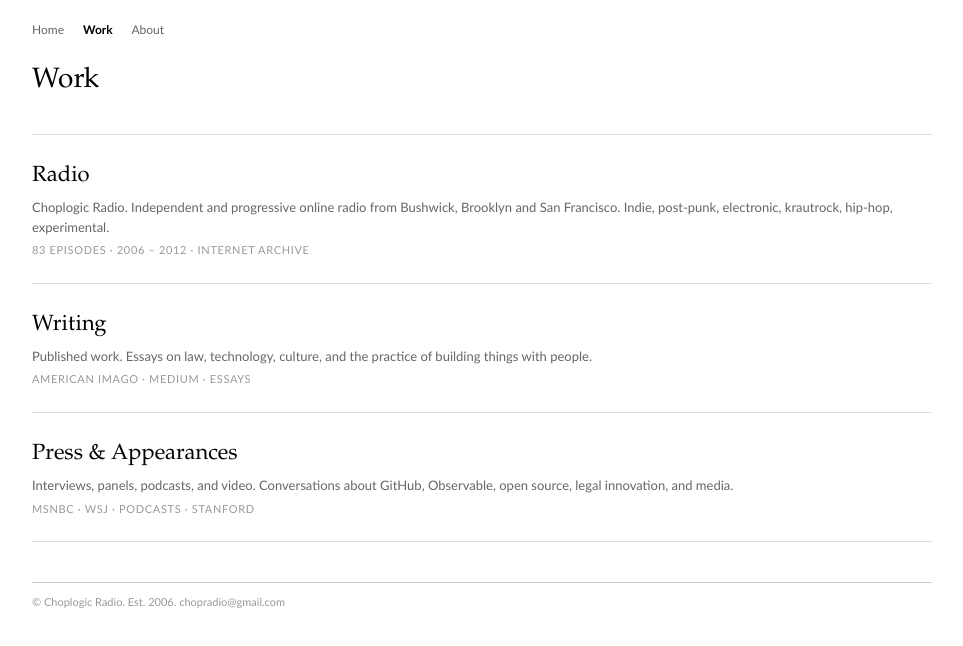
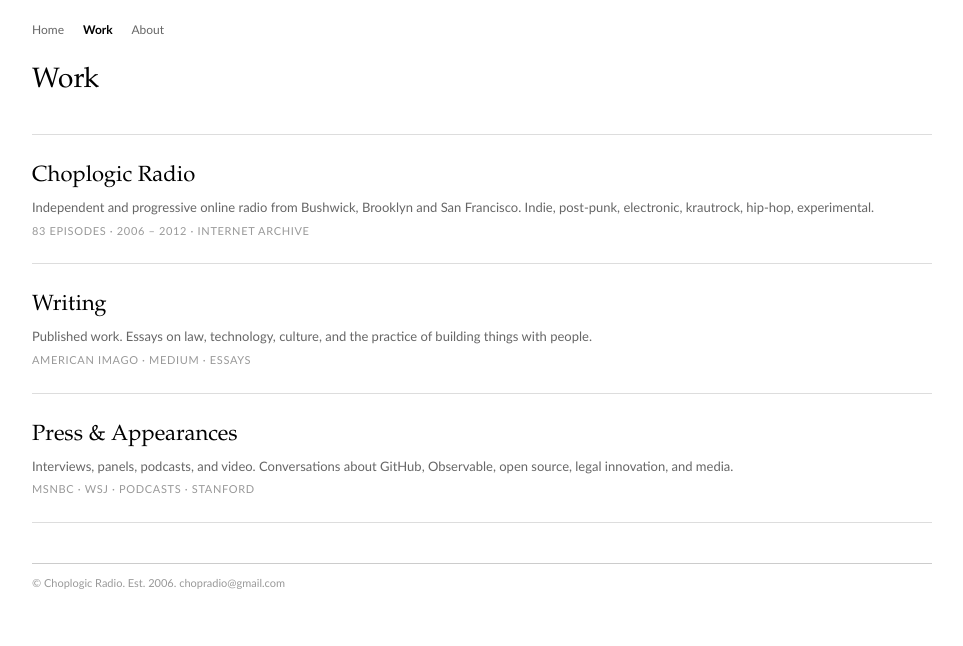
Before and after one commit to hoolio/julio-homepage, a plain HTML site: page work/index.html in a window 1280 px wide. Shown: the whole page, without its empty margins (158-1121 px from the left). Drawn offline with Linux system fonts and the light colour scheme.

Commit message:
Rename Radio to Choplogic Radio in work index

```diff
--- a/work/index.html
+++ b/work/index.html
@@ -107,8 +107,8 @@
   <div class="portfolio">
 
     <a href="/work/radio/" class="portfolio-item">
-      <div class="portfolio-title">Radio</div>
-      <div class="portfolio-desc">Choplogic Radio. Independent and progressive online radio from Bushwick, Brooklyn and San Francisco. Indie, post-punk, electronic, krautrock, hip-hop, experimental.</div>
+      <div class="portfolio-title">Choplogic Radio</div>
+      <div class="portfolio-desc">Independent and progressive online radio from Bushwick, Brooklyn and San Francisco. Indie, post-punk, electronic, krautrock, hip-hop, experimental.</div>
       <div class="portfolio-meta">83 episodes &middot; 2006 &ndash; 2012 &middot; Internet Archive</div>
     </a>
 
```
